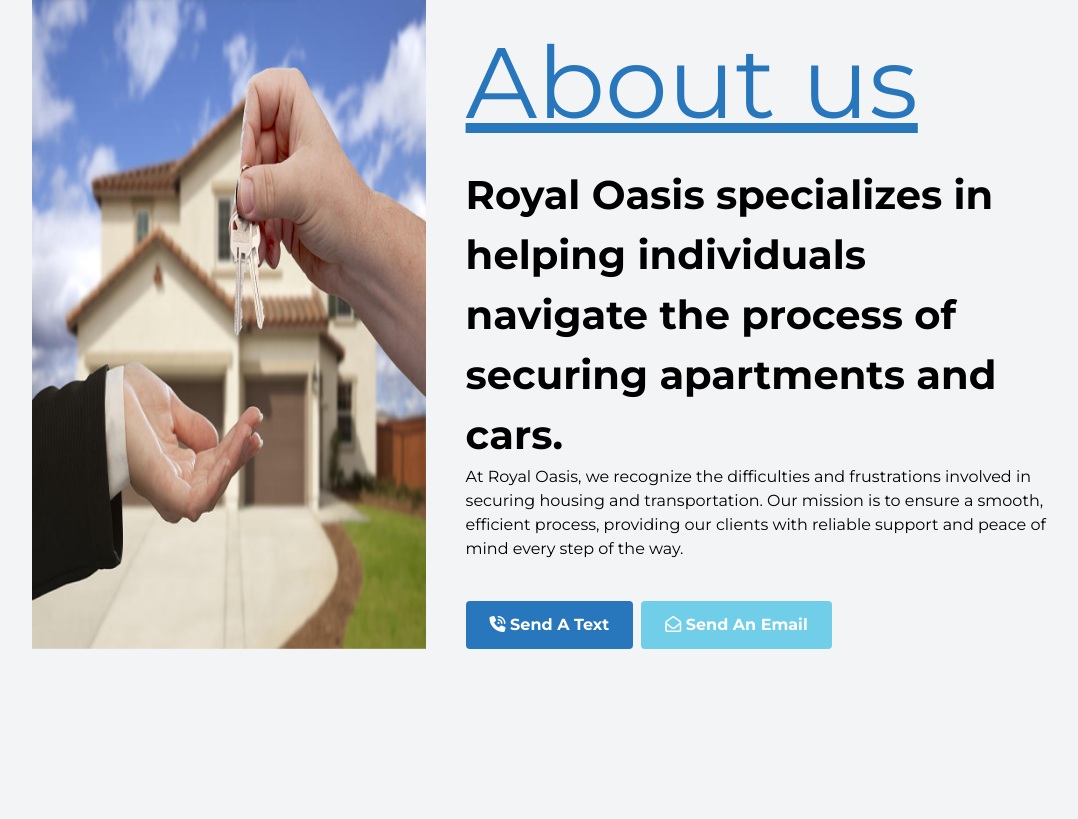
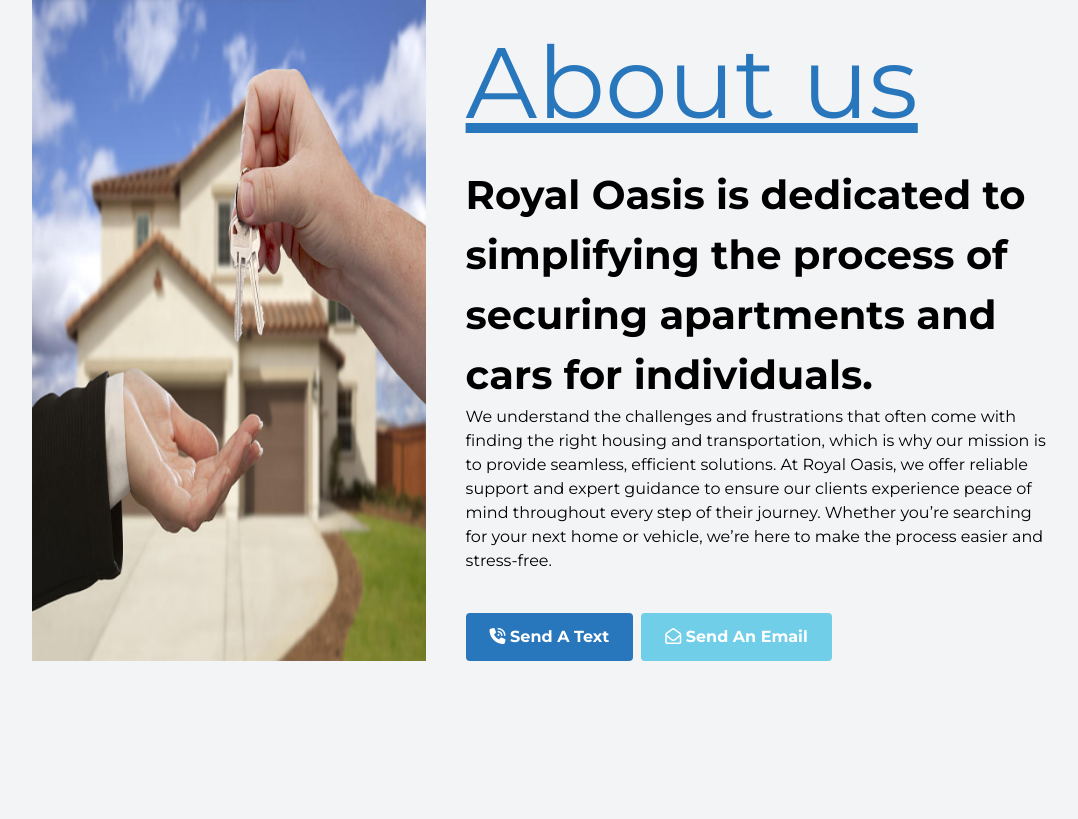
Before and after one commit to Jamleads/royalApproval, a React (Vite) app: page / in a window 1280 px wide. Shown: the part 881-1700 px from the top of the page, without its empty margins (96-1174 px from the left). Built offline with nearby package versions, Linux system fonts and the light colour scheme.

Commit message:
Beneefit removved

```diff
--- a/src/App.jsx
+++ b/src/App.jsx
@@ -1,18 +1,15 @@
 /* eslint-disable react/no-unescaped-entities */
-import { CarSide, Housekey, HouseSignal, Warehouse } from "./assets";
+import { Housekey } from "./assets";
 import { packages, reveiews } from "./utils/data";
-// Import Swiper React components
+
 import { Swiper, SwiperSlide } from "swiper/react";
-import { EffectCards, Pagination } from "swiper/modules";
+import { Pagination } from "swiper/modules";
 
 // Import Swiper styles
 import "swiper/css";
 import "swiper/css/effect-cards";
 
 function App() {
-  const toPayment = (paymentUrl) => {
-    window.location.href = paymentUrl;
-  };
   return (
     <>
       <div className="bg-gray-100">
@@ -23,7 +20,6 @@
               <div className="w-[150px] h-[80px] flex items-center justify-center">
                 <img src="/logo_white.jpg" alt="" />
               </div>
-              {/* <h1 className="text-2xl leading-10">Royal Oasis</h1> */}
             </div>
 
             <nav>
@@ -136,14 +132,18 @@
                 className="lg:text-[40px] text-[20px] font-bold text-the_yellow"
                 data-aos="fade-down-right"
               >
-                Royal Oasis specializes in helping individuals navigate the
-                process of securing apartments and cars.
+                Royal Oasis is dedicated to simplifying the process of securing
+                apartments and cars for individuals.
               </h1>
               <p data-aos="fade-down-right">
-                At Royal Oasis, we recognize the difficulties and frustrations
-                involved in securing housing and transportation. Our mission is
-                to ensure a smooth, efficient process, providing our clients
-                with reliable support and peace of mind every step of the way.
+                We understand the challenges and frustrations that often come
+                with finding the right housing and transportation, which is why
+                our mission is to provide seamless, efficient solutions. At
+                Royal Oasis, we offer reliable support and expert guidance to
+                ensure our clients experience peace of mind throughout every
+                step of their journey. Whether you’re searching for your next
+                home or vehicle, we’re here to make the process easier and
+                stress-free.
               </p>
               <div className="mt-10 md:flex gap-2">
                 <a
@@ -168,12 +168,12 @@
         </section>
 
         {/* <!-- Services Section --> */}
-        <section id="services" className="md:my-40">
+        {/* <section id="services" className="md:my-40">
           <div className="text-center underline py-2 lg:my-20 text-theDarkGold lg:text-[100px] text-[50px]">
             Extra Benefits
           </div>
           <div className="lg:w-[80%] lg:px-0 px-5 mx-auto lg:grid grid-cols-3 flex flex-col gap-10">
-            {/* <div
+            <div
               data-aos="fade-up"
               data-aos-duration="3000"
               className="cursor-pointer p-10 flex items-center justify-center rounded-3xl bg-the_gray shadow-xl"
@@ -288,7 +288,7 @@
                   </div>
                 </div>
               </div>
-            </div>  */}
+            </div>
 
             <div
               data-aos="fade-up"
@@ -336,7 +336,7 @@
               </div>
             </div>
           </div>
-        </section>
+        </section> */}
 
         {/* <!-- Special Product --> */}
         <section>
@@ -717,7 +717,7 @@
 
         {/* <!-- testimones --> */}
 
-        <div className="md:w-[80%] w-[90%] mx-auto ">
+        <div id="testimones" className="md:w-[80%] w-[90%] mx-auto ">
           <div className="flex flex-col items-center justify-center mb-3">
             <p className="underline py-2 text-theDarkGold lg:text-[100px] text-[50px]">
               Testimonials
@@ -775,38 +775,14 @@
           </div>
         </div>
 
-        <section id="testimones" className="md:mb-40 mt-10">
+        <section className="md:mb-40 mt-10">
           <div className="md:w-[80%] w-[90%] mx-auto">
             <div className="flex gap-10 md:flex-row flex-col">
               <div className="">
-                {/* <div>
-                  <div className="underline py-2 text-theDarkGold lg:text-[100px] text-[50px]">
-                    Testimonials
-                  </div>
-                  <h1 className="lg:text-[40px] text-[20px] font-bold text-the_yellow">
-                    Hear What Our Customers Say About Us
-                  </h1>
-                  <p>
-                    At Royal Oasis, we pride ourselves on putting smiles on the
-                    faces of countless individuals by helping them secure
-                    approvals for their dream homes and cars. Our clients
-                    consistently express their gratitude for our efficient,
-                    supportive, and seamless approval process. We understand the
-                    emotional and financial significance of owning a home or
-                    car, and we are dedicated to making these dreams a reality.
-                    Read below to see the heartfelt stories of how we've
-                    transformed lives and provided peace of mind through our
-                    exceptional services.
-                  </p>
-                </div> */}
-
                 <div className="flex flex-col gap-4">
                   <div className="underline py-2 text-theDarkGold lg:text-[100px] text-[50px]">
                     Disclaimer
                   </div>
-                  {/* <h1 className="lg:text-[40px] text-[20px] font-bold text-the_yellow">
-                  Disclaimer
-                  </h1> */}
                   <p>
                     All clients are responsible for any fees outside of the
                     package that may or may not be limited to Application &
@@ -873,30 +849,6 @@
                   </div>
                 </div>
               </div>
-
-              {/* <div className="lg:w-1/2 border-2 border-theDarkGold pt-5">
-                <div className="text-center mb-10">
-                  <p className="text-3xl">
-                    See what our customers says about us
-                  </p>
-                  <p className="">Drag left or right to see more</p>
-                </div>
-
-                <div className="swiper mySwiper md:h-[800px] md:overflow-x-auto overflow-x-hidden">
-                  <Swiper
-                    effect={"cards"}
-                    grabCursor={true}
-                    modules={[EffectCards]}
-                    className="mySwiper"
-                  >
-                    {reveiews.map((item, idx) => (
-                      <SwiperSlide key={idx}>
-                        <img src={item.image} alt="" />
-                      </SwiperSlide>
-                    ))}
-                  </Swiper>
-                </div>
-              </div> */}
             </div>
           </div>
         </section>
--- /dev/null
+++ b/src/keep.jsx
@@ -0,0 +1,21 @@
+<div className="lg:w-1/2 border-2 border-theDarkGold pt-5">
+  <div className="text-center mb-10">
+    <p className="text-3xl">See what our customers says about us</p>
+    <p className="">Drag left or right to see more</p>
+  </div>
+
+  <div className="swiper mySwiper md:h-[800px] md:overflow-x-auto overflow-x-hidden">
+    <Swiper
+      effect={"cards"}
+      grabCursor={true}
+      modules={[EffectCards]}
+      className="mySwiper"
+    >
+      {reveiews.map((item, idx) => (
+        <SwiperSlide key={idx}>
+          <img src={item.image} alt="" />
+        </SwiperSlide>
+      ))}
+    </Swiper>
+  </div>
+</div>;
```
